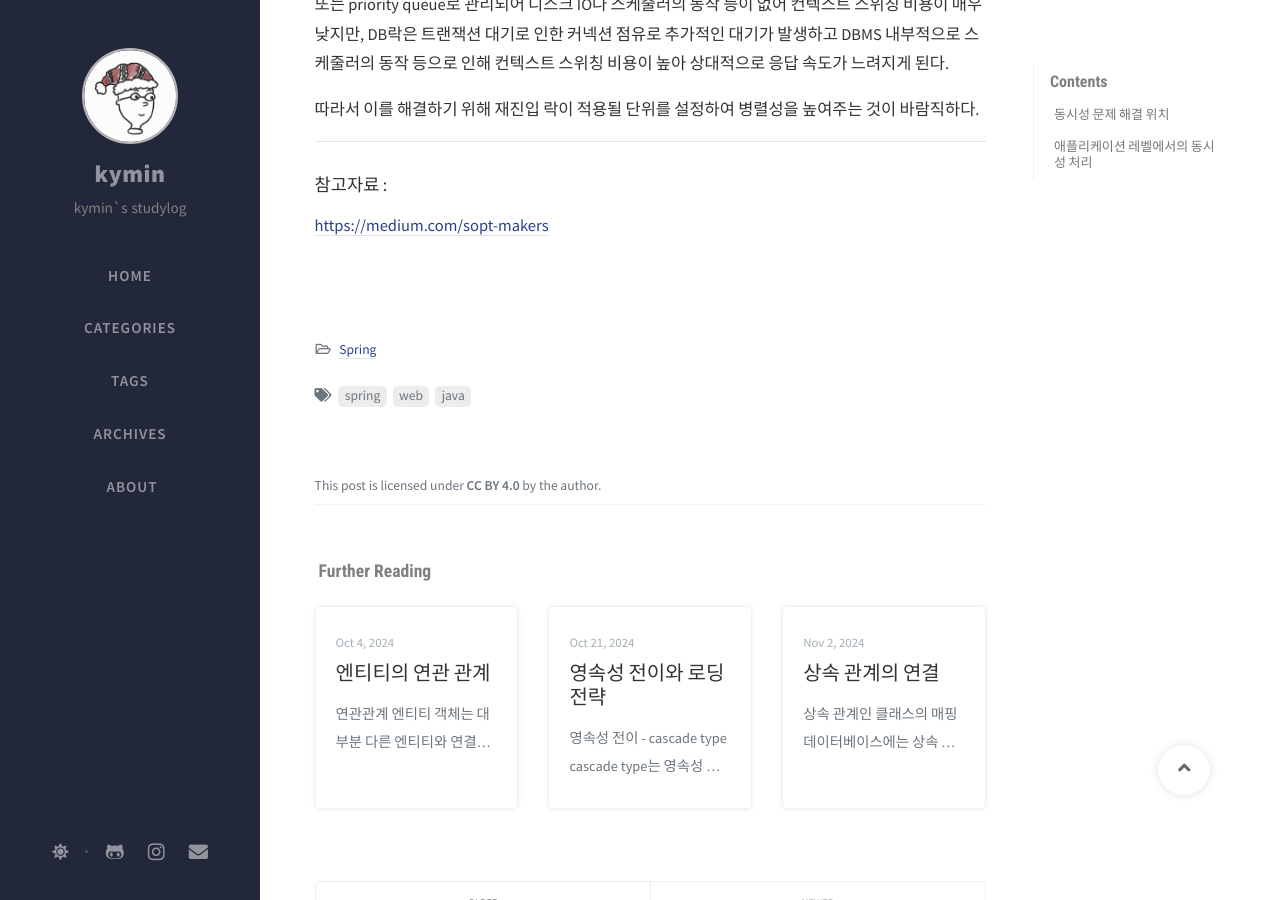
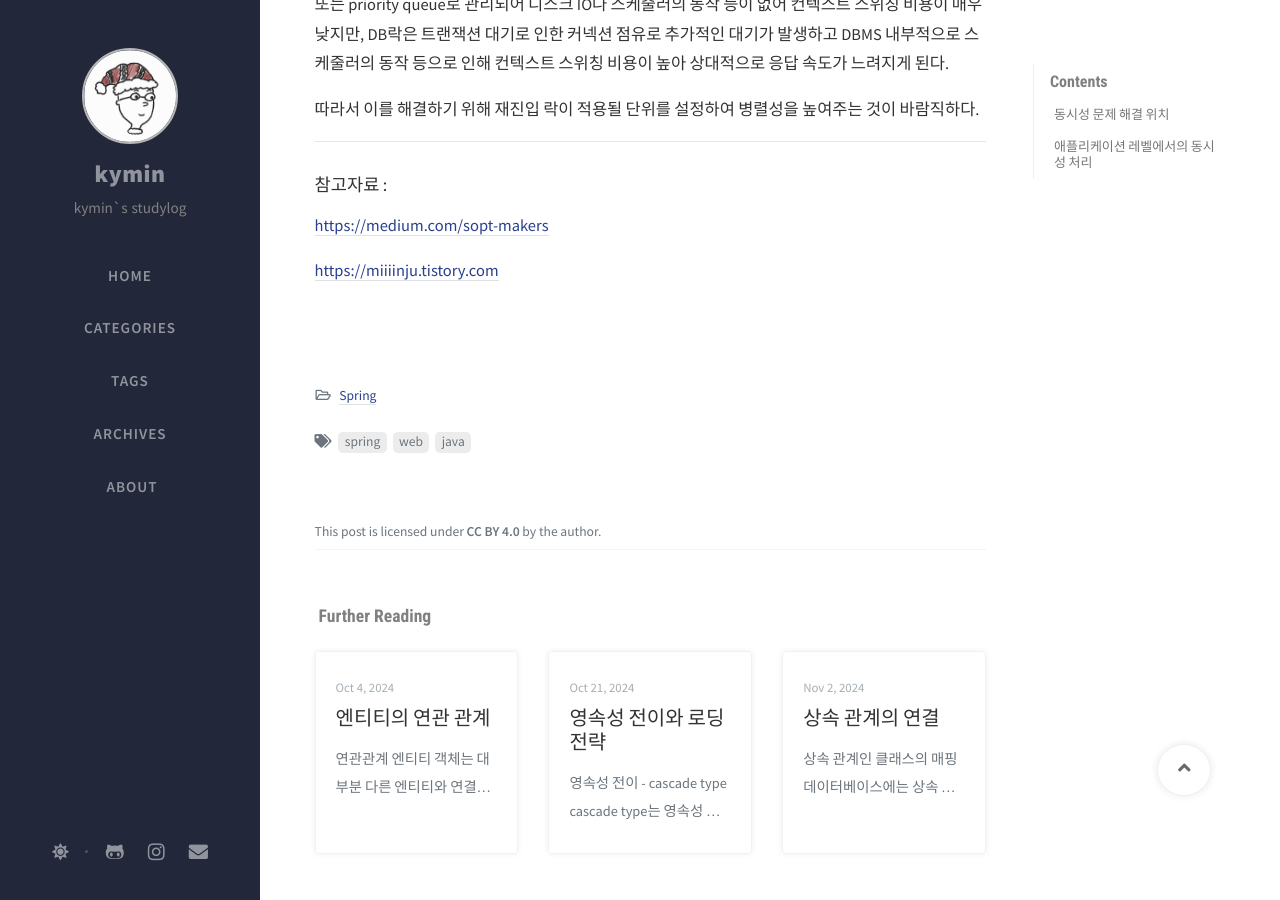
Before and after one commit to Kyoung-M1N/kyoung-M1N.github.io, a Jekyll site: the page built from _posts/spring/2025-12-09-[Spring]concurrency2.md, in a window 1280 px wide and 900 px high, scrolled down 3495 px. Built offline with Jekyll 4.4.1, drawn with Linux system fonts in a browser that asks for light colours; nearby versions of some CDN libraries; comment, search, counter and statistics services are not loaded; part of the change alters nothing that is shown.

Commit message:
docs: 포스트 수정

```diff
--- a/_posts/spring/2025-12-09-[Spring]concurrency2.md
+++ b/_posts/spring/2025-12-09-[Spring]concurrency2.md
@@ -132,10 +132,10 @@ Spring의 `@Transactional`은 프록시 기반 AOP이므로 외부 클래스에
 
 
 
-
-
 -----
 
 ##### 참고자료 :
 
 [https://medium.com/sopt-makers](https://medium.com/sopt-makers/%EB%82%B4%EA%B0%80-%EC%96%B8%EC%A0%9C-2%EB%AA%85%EC%9D%B4-%EB%90%90%EC%A7%80-sopt-%EB%AA%A8%EC%9E%84-%EC%8B%A0%EC%B2%AD-%EB%8F%99%EC%8B%9C%EC%84%B1-%EC%9D%B4%EC%8A%88-%ED%95%B4%EA%B2%B0%EA%B8%B0-7c78105d7be4)
+
+[https://miiiinju.tistory.com](https://miiiinju.tistory.com/27)
```
